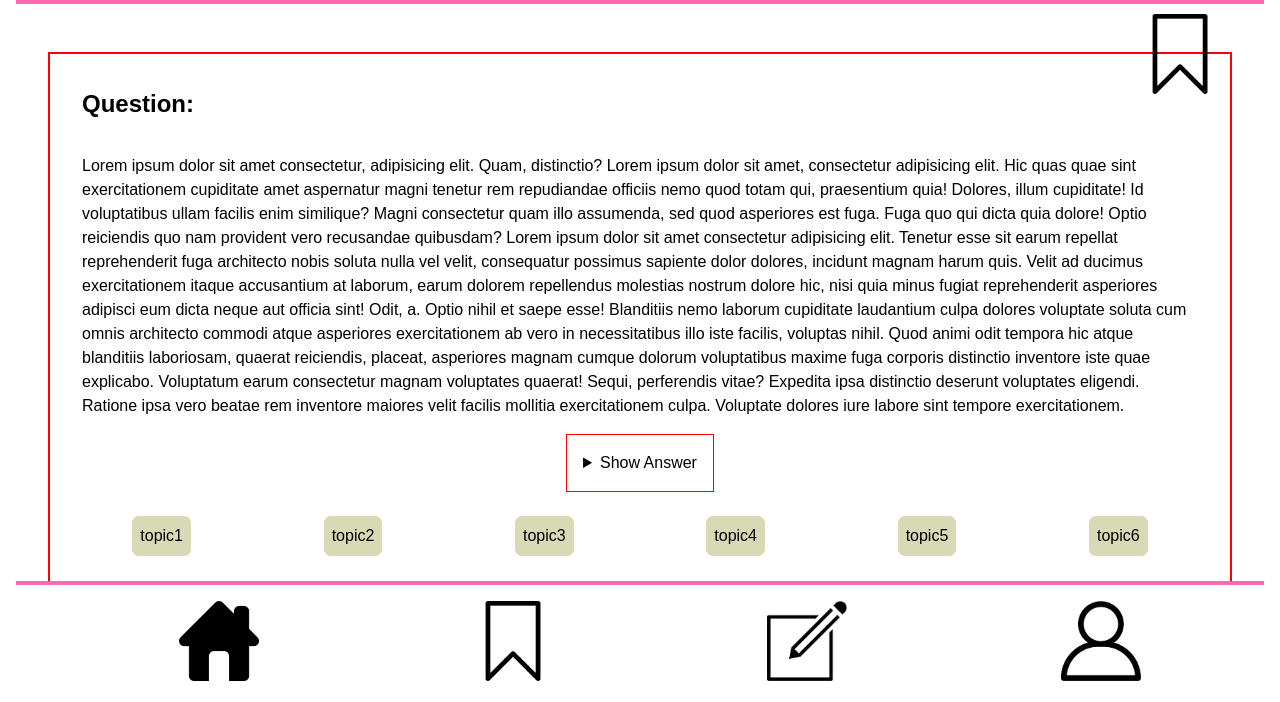
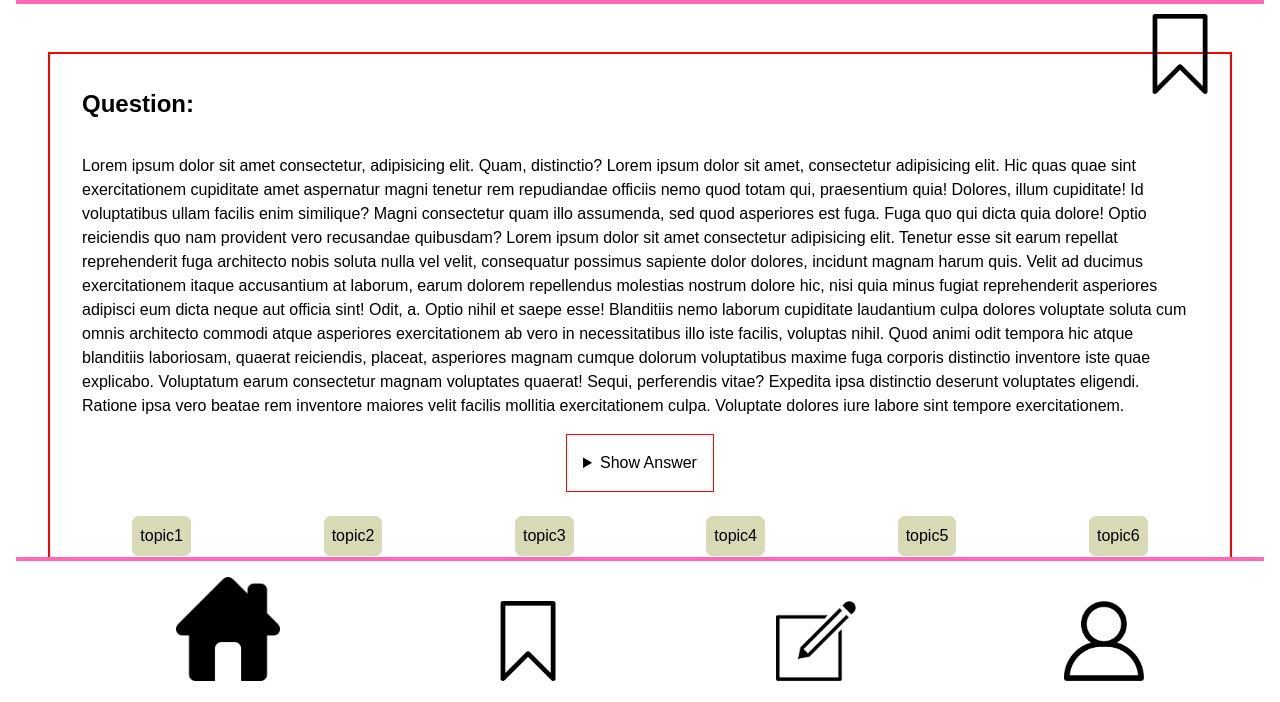
Before and after one commit to sacidcelik/quiz-app, a website built with Vite: page index.html in a window 1280 px wide. Shown: the part 96-798 px from the top of the page. Built offline with nearby package versions, Linux system fonts and the light colour scheme.

Commit message:
changed nav bar icons to highlight current page

```diff
--- a/css/style.css
+++ b/css/style.css
@@ -43,11 +43,15 @@ footer {
 .footer-nav {
   display: flex;
   justify-content: space-around;
-  align-content: flex-end;
+  align-items: flex-end;
 }
 
 .nav-img {
   width: 5rem;
+}
+
+.current-page {
+  width: 6.5rem;
 }
 
 .nav-item {
--- a/index.html
+++ b/index.html
@@ -153,7 +153,10 @@
       <ul class="footer-nav">
         <li class="footer nav-item">
           <a href="index.html"
-            ><img class="nav-img" src="./images/Home.png" alt="Home"
+            ><img
+              class="nav-img current-page"
+              src="./images/Home.png"
+              alt="Home"
           /></a>
         </li>
         <li class="footer nav-item">
```
Also changed, not shown: bookmarks.html (+1 -1 lines), create.html (+4 -1 lines), profile.html (+1 -1 lines).
